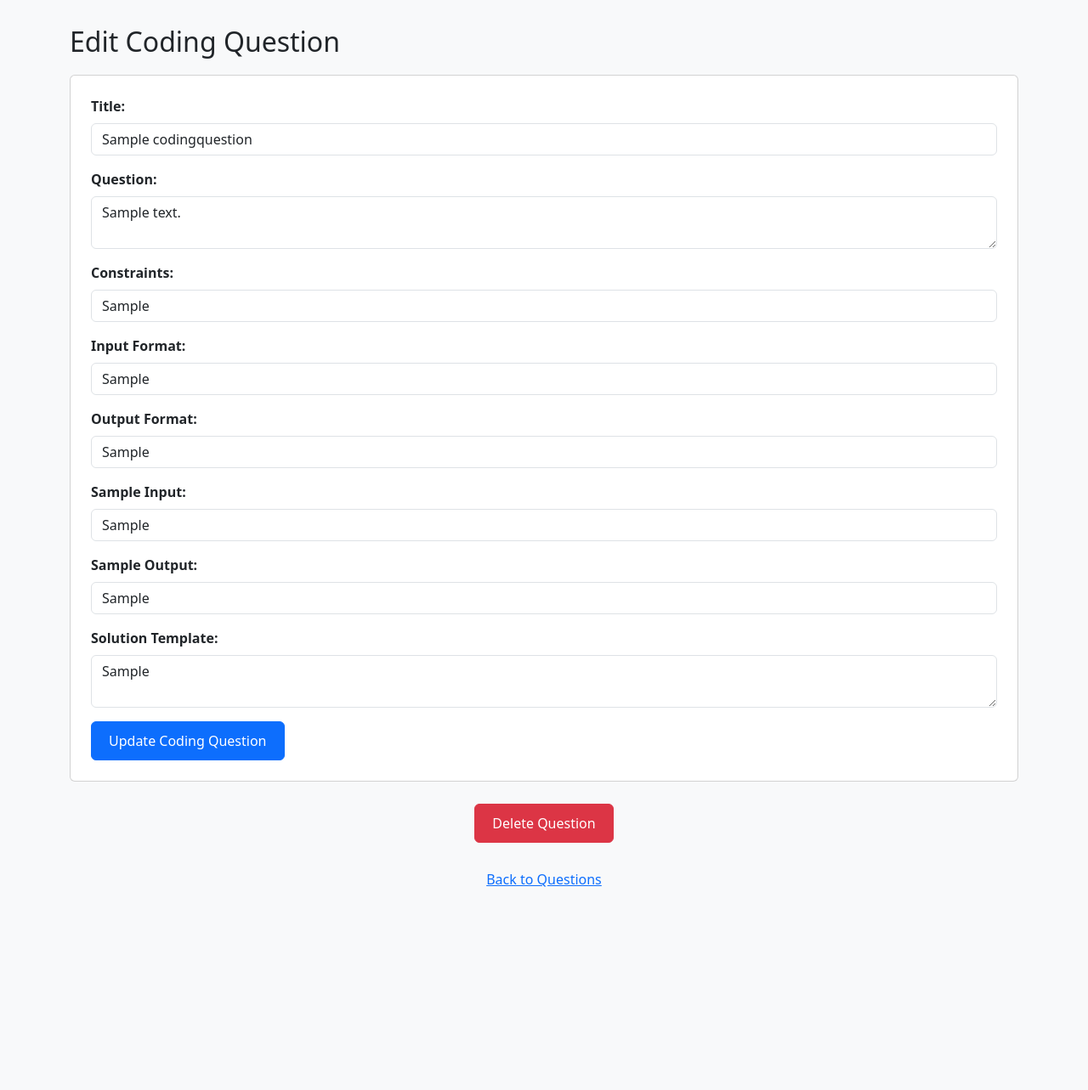
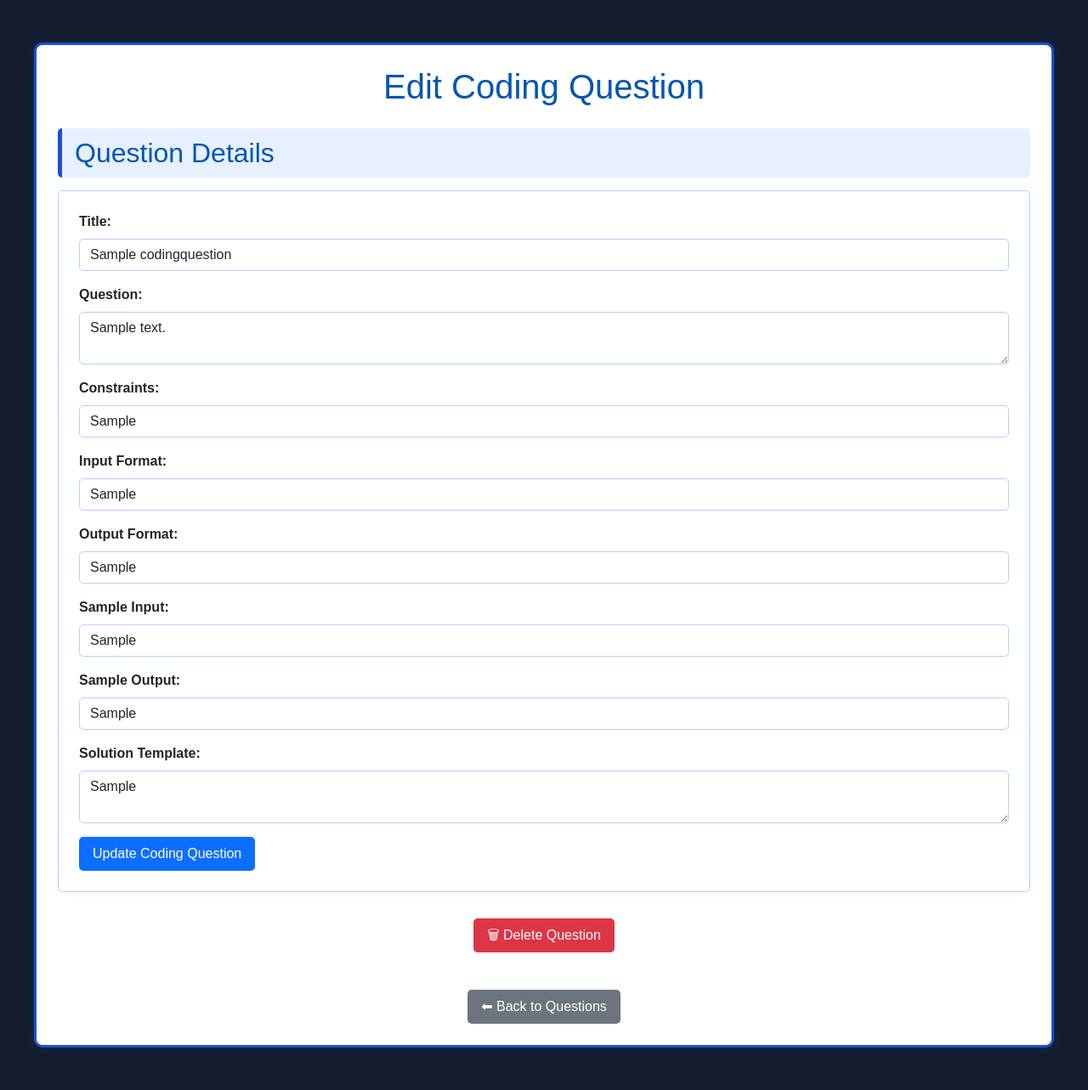
Before and after one commit to EarthlingAidTech/PrepZer0, a Node server app: page /admin/exam/600000000000000000000001/edit/coding/600000000000000000000001 in a window 1280 px wide. Shown: the whole page at 85% size. Before the commit the page ends 1044 px from the top, so only its background shows below. Run offline with Node 20, Linux system fonts and the light colour scheme; tables that the repository leaves empty hold one stand-in row (values such as "Sample post"); some libraries are stand-ins or nearby versions.

Commit message:
server edit coding mcq

```diff
--- a/server.js
+++ b/server.js
@@ -1,6 +1,6 @@
 const app = require('./app')
 const server = require('http').createServer(app);
-const port = process.env.PORT || 3000
+const port = process.env.PORT || 80
 
 
 server.listen(port, function() {
--- a/views/edit_coding.ejs
+++ b/views/edit_coding.ejs
@@ -1,49 +1,100 @@
-
-
 <!DOCTYPE html>
 <html lang="en">
 <head>
     <meta charset="UTF-8">
     <meta name="viewport" content="width=device-width, initial-scale=1.0">
     <title>Edit Coding Question</title>
-    <link href="https://cdn.jsdelivr.net/npm/bootstrap@5.3.0/dist/css/bootstrap.min.css" rel="stylesheet">
+    <link rel="stylesheet" href="https://cdn.jsdelivr.net/npm/bootstrap@5.3.0/dist/css/bootstrap.min.css">
     <style>
         body {
-            background-color: #f8f9fa;
+            font-family: Arial, sans-serif;
+            margin: 0;
+            padding: 20px;
+            background-color: #141D2F; /* Dark blue background */
+        }
+        h1, h2 {
+            color: #0056b3; /* Darker blue for headings */
         }
         .container {
-            margin-top: 30px;
-        }
-        h1 {
-            font-size: 2rem;
-            margin-bottom: 20px;
+            background: white;
+            padding: 25px;
+            border-radius: 10px;
+            box-shadow: 0 0 15px rgba(0, 123, 255, 0.1);
+            border: 3px solid #1D4ED8;
+            max-width: 1200px;
+            margin: 30px auto;
         }
         .form-label {
             font-weight: bold;
         }
         .form-control {
             margin-bottom: 15px;
+            border: 1px solid #b3d1ff;
+            border-radius: 5px;
         }
-        .btn {
-            padding: 10px 20px;
-        }
-        .btn-danger {
-            margin-top: 10px;
-        }
-        .back-link {
-            display: block;
-            margin-top: 20px;
-            text-align: center;
+        .form-control:focus {
+            border-color: #1D4ED8;
+            box-shadow: 0 0 0 0.25rem rgba(29, 78, 216, 0.25);
         }
         textarea {
             resize: vertical;
+            min-height: 100px;
+        }
+        .btn-primary {
+            background: #0d6efd;
+            border: none;
+            padding: 8px 16px;
+            border-radius: 5px;
+        }
+        .btn-primary:hover {
+            background: #0056b3;
+        }
+        .btn-danger {
+            background: #dc3545;
+            border: none;
+            padding: 8px 16px;
+            border-radius: 5px;
+            margin-top: 15px;
+        }
+        .btn-danger:hover {
+            background: #bb2d3b;
+        }
+        .back-btn {
+            background: #6c757d;
+            display: inline-block;
+            padding: 8px 16px;
+            color: white;
+            text-decoration: none;
+            border-radius: 5px;
+            margin-top: 20px;
+        }
+        .back-btn:hover {
+            background: #5a6268;
+            color: white;
+        }
+        .card {
+            border: 1px solid #b3d1ff;
+            border-radius: 5px;
+            box-shadow: 0 0 10px rgba(0, 123, 255, 0.05);
+        }
+        .section-header {
+            background-color: #e6f0ff;
+            padding: 10px 15px;
+            border-radius: 5px;
+            margin: 25px 0 15px 0;
+            border-left: 5px solid #1D4ED8;
         }
     </style>
 </head>
 <body>
 
 <div class="container">
-        <h1>Edit Coding Question</h1>
+    <h1 class="text-center mb-4">Edit Coding Question</h1>
+
+    <!-- Section Header -->
+    <div class="section-header">
+        <h2 class="mb-0">Question Details</h2>
+    </div>
 
     <div class="card p-4 mb-3">
         <form action="/admin/exam/<%= examId %>/edit/coding/<%= codingQuestion._id %>" method="POST">
@@ -94,14 +145,14 @@
 
     <!-- Delete Form -->
     <div class="text-center">
-            <form action="/admin/exam/<%= examId %>/delete/coding/<%= codingQuestion._id %>" method="POST">
-                <button type="submit" class="btn btn-danger" onclick="return confirm('Are you sure?')">Delete Question</button>
+        <form action="/admin/exam/<%= examId %>/delete/coding/<%= codingQuestion._id %>" method="POST" style="display:inline;">
+            <button type="submit" class="btn btn-danger" onclick="return confirm('Delete this question?')">🗑 Delete Question</button>
         </form>
     </div>
 
     <!-- Back Link -->
-        <div class="back-link">
-            <a href="/admin/exam/questions/<%= examId %>" class="btn btn-link">Back to Questions</a>
+    <div class="text-center mt-4">
+        <a href="/admin/exam/questions/<%= examId %>" class="back-btn">⬅ Back to Questions</a>
     </div>
 </div>
 
```
Also changed, not shown: views/edit_mcq.ejs (+69 -18 lines). Lines whose indentation alone changed are shown as unchanged.
